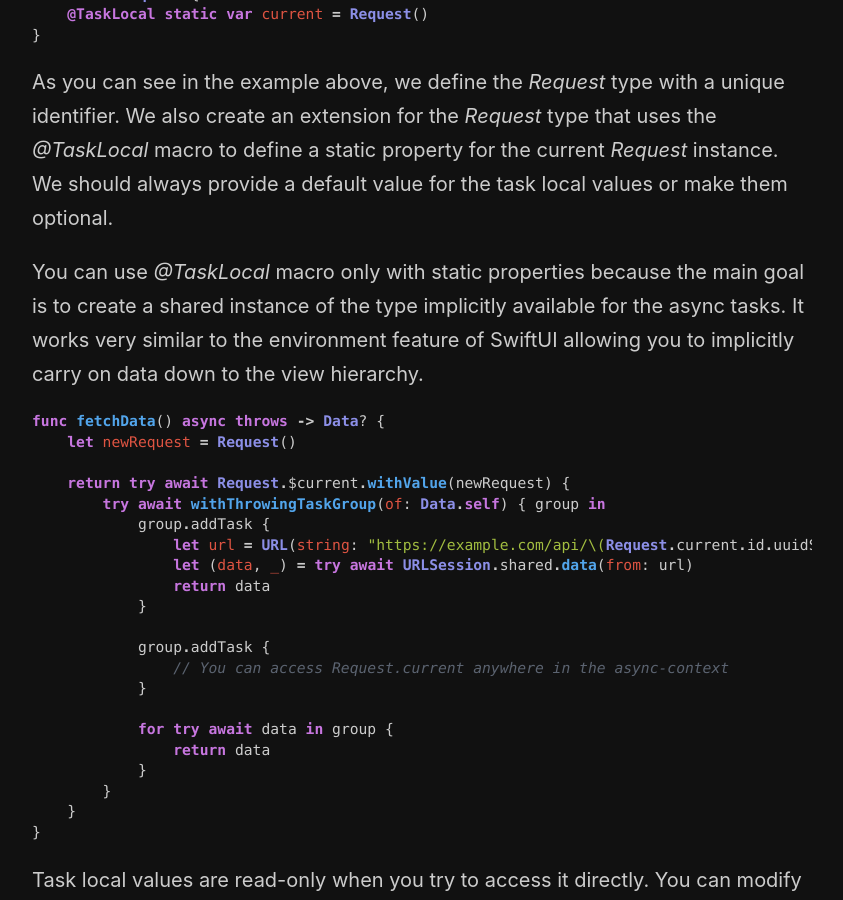
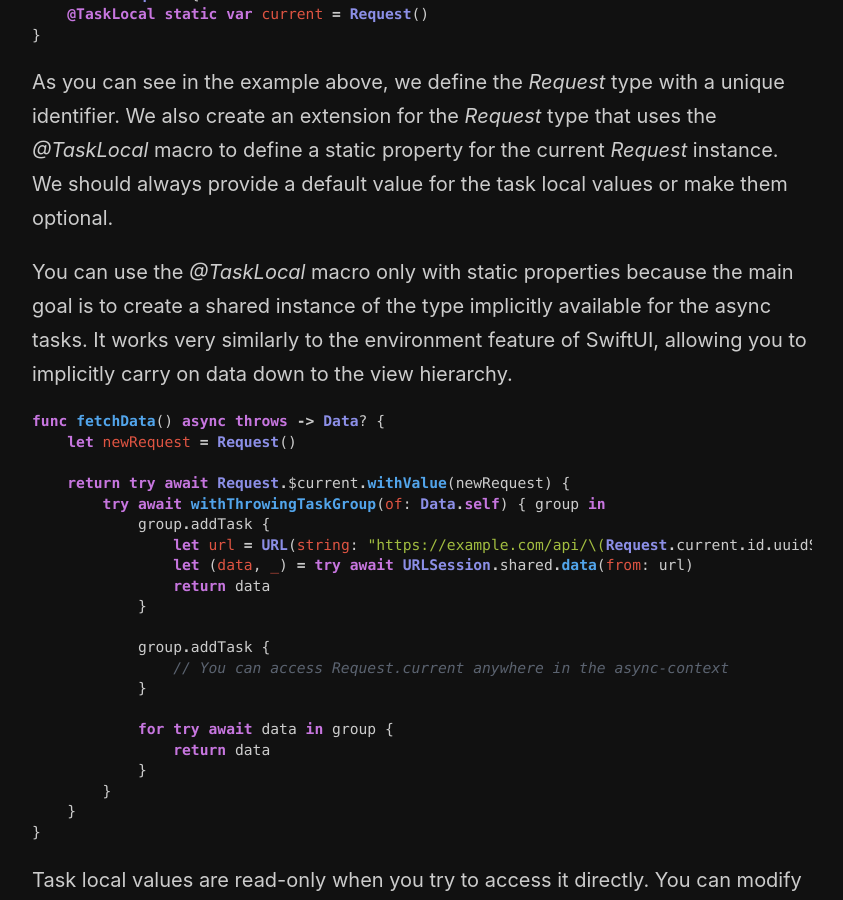
Before and after one commit to mecid/mecid.github.io, a Jekyll site: the page built from _posts/2025-04-30-dependency-container-on-top-of-task-local-values-in-swift.md, in a window 1280 px wide and 900 px high, scrolled down 802 px. Shown: the whole window, without its empty margins (218-1061 px from the left). Built offline with Jekyll 4.4.1, drawn with Linux system fonts in a browser that asks for light colours.

Commit message:
another typos fixed in the task local values post

````diff
--- a/_posts/2025-04-30-dependency-container-on-top-of-task-local-values-in-swift.md
+++ b/_posts/2025-04-30-dependency-container-on-top-of-task-local-values-in-swift.md
@@ -23,7 +23,7 @@ extension Request {
 
 As you can see in the example above, we define the *Request* type with a unique identifier. We also create an extension for the *Request* type that uses the *@TaskLocal* macro to define a static property for the current *Request* instance. We should always provide a default value for the task local values or make them optional.
 
-You can use *@TaskLocal* macro only with static properties because the main goal is to create a shared instance of the type implicitly available for the async tasks. It works very similar to the environment feature of SwiftUI allowing you to implicitly carry on data down to the view hierarchy.
+You can use the *@TaskLocal* macro only with static properties because the main goal is to create a shared instance of the type implicitly available for the async tasks. It works very similarly to the environment feature of SwiftUI, allowing you to implicitly carry on data down to the view hierarchy.
 
 ```swift
 func fetchData() async throws -> Data? {
````
